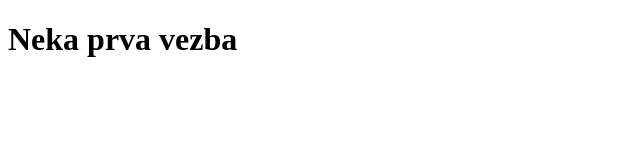
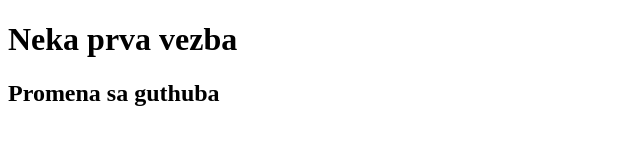
Before and after one commit to Stefcha4/Vezba1, a plain HTML site: page index.html in a window 1280 px wide. Shown: the whole page, without its empty margins (0-640 px from the left). Drawn offline with Linux system fonts and the light colour scheme.

Commit message:
Update index.html

```diff
--- a/index.html
+++ b/index.html
@@ -6,6 +6,7 @@
 
 <body>
 	<h1>Neka prva vezba</h1>
+	<h2>Promena sa guthuba</h2>
 </body>
 
 </html>
```
